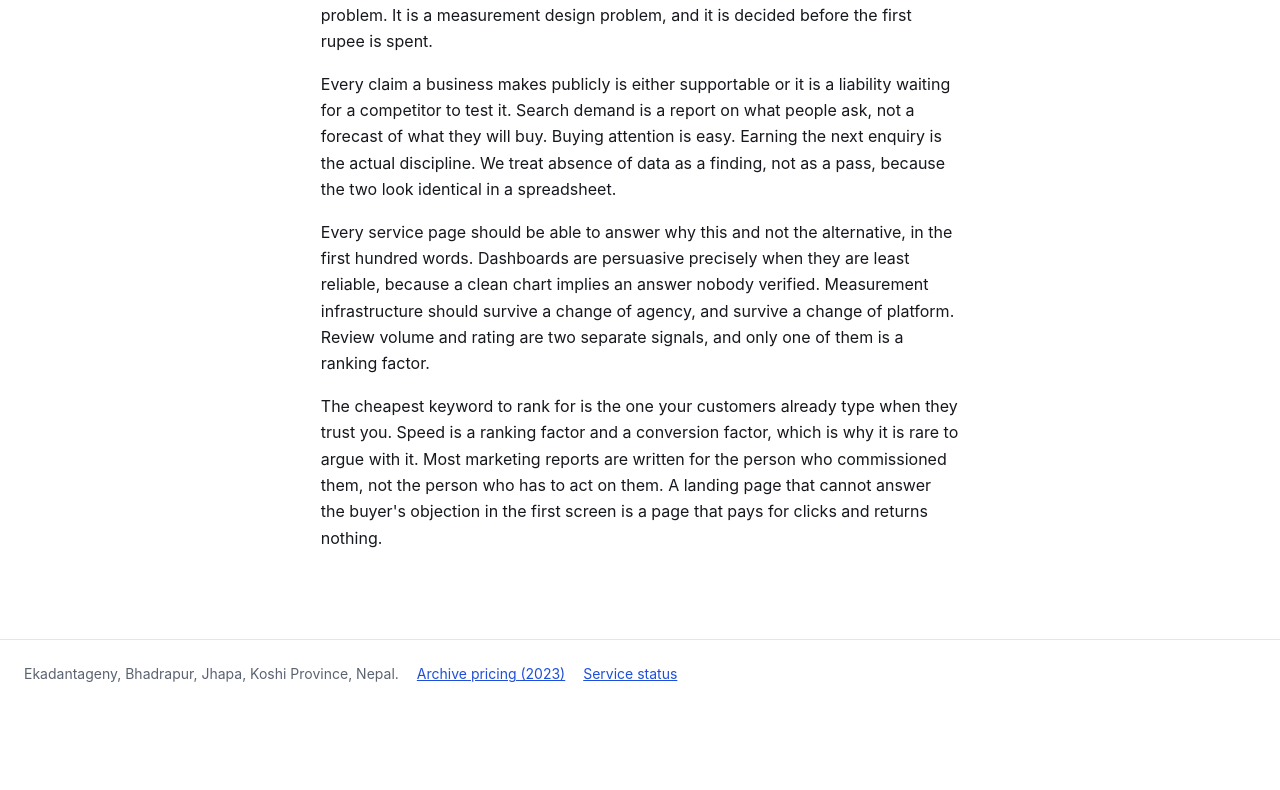
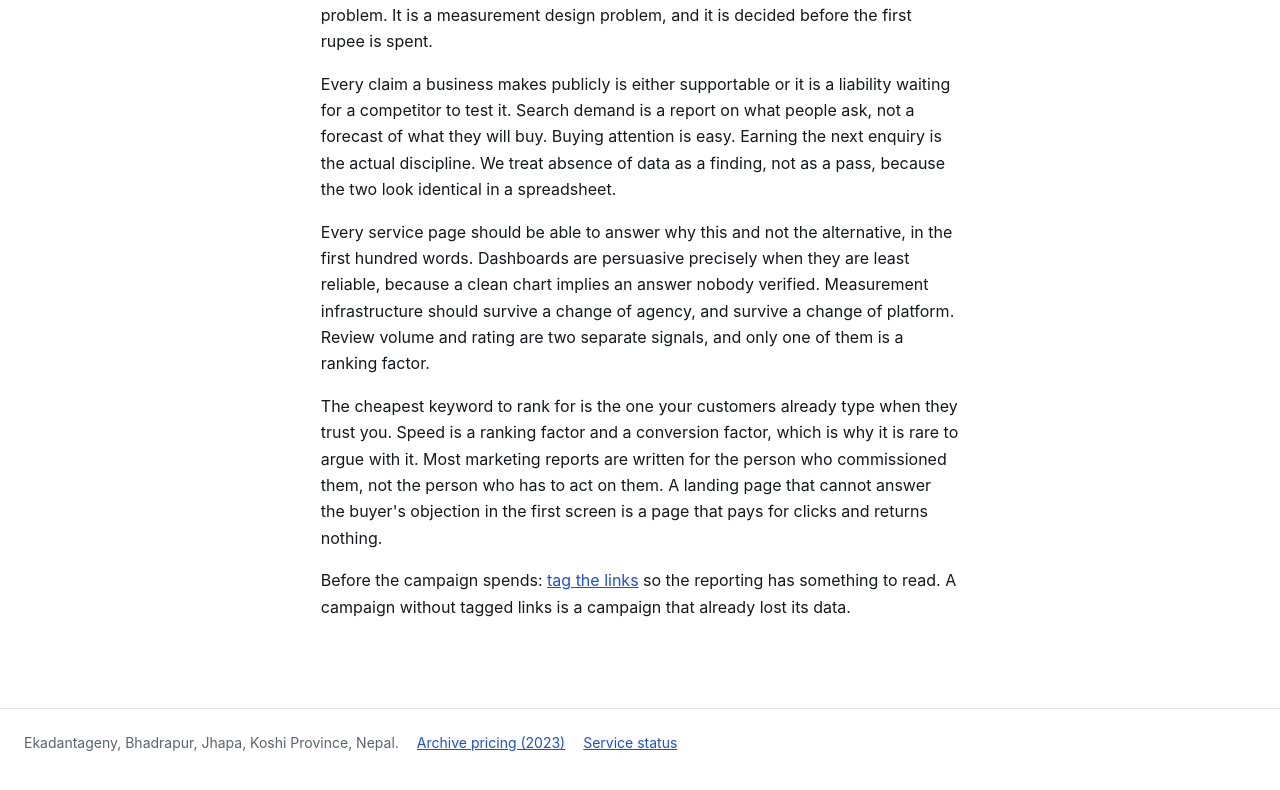
Before and after one commit to WinterWizad/ekadantageny, a Next.js app: page /blog/meta-ads-guide in a window 1280 px wide. Shown: the part 2802-3592 px from the top of the page. Before the commit the page ends 3543 px from the top, so only its background shows below. Built offline with nearby package versions, Linux system fonts and the light colour scheme.

Commit message:
Wire the blog citation cluster with reciprocal internal links

```diff
--- a/app/blog/2024-benchmark/page.tsx
+++ b/app/blog/2024-benchmark/page.tsx
@@ -1,4 +1,5 @@
 import { cleanMeta, LongBody } from "@/components/standard";
+import Link from "next/link";
 
 /*
  * DEFECT: images_missing_dimensions
@@ -32,6 +33,11 @@ export default function Page() {
       <h2>What the businesses that could measure had in common</h2>
       <img src="/images/benchmark-channels.png" alt="Channel mix for businesses with working attribution" />
       <LongBody seed="benchmark-findings" />
+
+      <p>
+        On what being able to measure actually requires, in order:{" "}
+        <Link href="/blog/measurement-stack">the measurement stack</Link>.
+      </p>
     </>
   );
 }
--- a/app/blog/measurement-stack/page.tsx
+++ b/app/blog/measurement-stack/page.tsx
@@ -1,4 +1,5 @@
 import { cleanMeta, LongBody } from "@/components/standard";
+import Link from "next/link";
 
 /*
  * DEFECT: slow_pages
@@ -43,6 +44,10 @@ export default async function Page() {
       <LongBody seed="stack-one" />
       <h2>Two: offline conversion import</h2>
       <LongBody seed="stack-two" />
+
+      <p>
+        If you are still deciding how to tag your links: <Link href="/blog/utm-guide">how UTM tracking actually works</Link>.
+      </p>
     </>
   );
 }
--- a/app/blog/meta-ads-guide/page.tsx
+++ b/app/blog/meta-ads-guide/page.tsx
@@ -1,4 +1,5 @@
 import { cleanMeta, LongBody } from "@/components/standard";
+import Link from "next/link";
 
 /*
  * DEFECT: title_too_long
@@ -28,6 +29,12 @@ export default function Page() {
       <LongBody seed="meta-objective" />
       <h2>Write the landing page first</h2>
       <LongBody seed="meta-landing" />
+
+      <p>
+        Before the campaign spends: <Link href="/blog/utm-guide">tag the links</Link> so the
+        reporting has something to read. A campaign without tagged links is a campaign that
+        already lost its data.
+      </p>
     </>
   );
 }
--- a/app/blog/utm-guide/page.tsx
+++ b/app/blog/utm-guide/page.tsx
@@ -1,4 +1,5 @@
 import { LongBody } from "@/components/standard";
+import Link from "next/link";
 import { canonical } from "@/lib/meta";
 import type { Metadata } from "next";
 
@@ -42,6 +43,11 @@ export default function Page() {
 
       <img src="/images/utm-fields.png" alt="The UTM parameters that analytics reads: source, medium, campaign, content and term" />
       <LongBody seed="utm-fields" />
+
+      <p>
+        Next: <Link href="/blog/measurement-stack">what belongs in a measurement stack</Link>,
+        and how it turns tracked clicks into something a business can defend.
+      </p>
     </>
   );
 }
```
